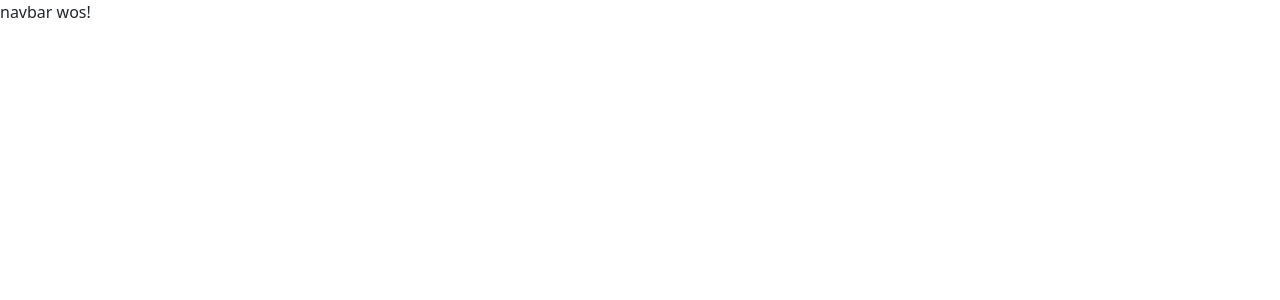
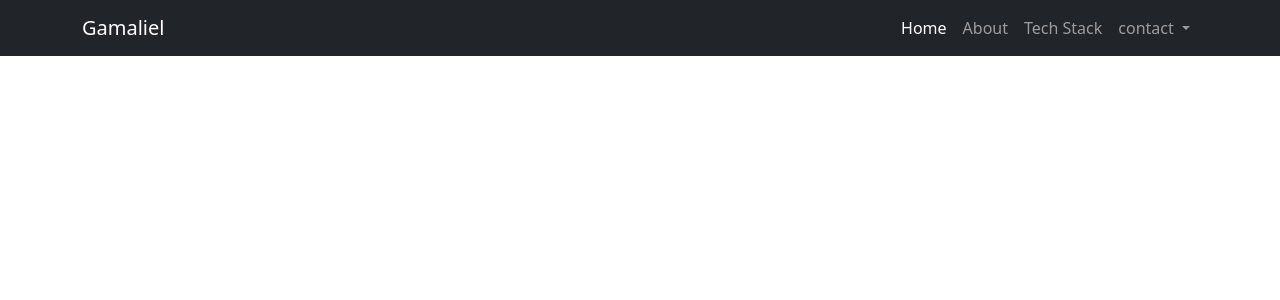
Before and after one commit to sirgama/sirgama.github.io, an Angular app: page / in a window 1280 px wide. Shown: the top 300 px of the page. Built offline with nearby package versions, Linux system fonts and the light colour scheme.

Commit message:
add bootstrap navbar

```diff
--- a/src/app/navbar/navbar.component.html
+++ b/src/app/navbar/navbar.component.html
@@ -1 +1,30 @@
-<p>navbar wos!</p>
+<nav class="navbar navbar-expand-lg bg-dark navbar-dark">
+    <div class="container">
+      <a class="navbar-brand" href="#">Gamaliel</a>
+      <button class="navbar-toggler" type="button" data-bs-toggle="collapse" data-bs-target="#navbarNavDropdown" aria-controls="navbarNavDropdown" aria-expanded="false" aria-label="Toggle navigation">
+        <span class="navbar-toggler-icon"></span>
+      </button>
+      <div class="collapse navbar-collapse" id="navbarNavDropdown">
+        <ul class="navbar-nav ms-auto">
+          <li class="nav-item">
+            <a class="nav-link active" aria-current="page" href="#">Home</a>
+          </li>
+          <li class="nav-item">
+            <a class="nav-link" href="#">About</a>
+          </li>
+          <li class="nav-item">
+            <a class="nav-link" href="#">Tech Stack</a>
+          </li>
+          <li class="nav-item dropdown">
+            <a class="nav-link dropdown-toggle" href="#" id="navbarDropdownMenuLink" role="button" data-bs-toggle="dropdown" aria-expanded="false">
+contact            </a>
+            <ul class="dropdown-menu" aria-labelledby="navbarDropdownMenuLink">
+              <li><a class="dropdown-item" href="#">Action</a></li>
+              <li><a class="dropdown-item" href="#">Another action</a></li>
+              <li><a class="dropdown-item" href="#">Something else here</a></li>
+            </ul>
+          </li>
+        </ul>
+      </div>
+    </div>
+  </nav>
--- a/src/index.html
+++ b/src/index.html
@@ -13,6 +13,7 @@
   <app-root></app-root>
 
 
+  <script src="https://cdnjs.cloudflare.com/ajax/libs/jquery/3.6.0/jquery.min.js" integrity="sha512-894YE6QWD5I59HgZOGReFYm4dnWc1Qt5NtvYSaNcOP+u1T9qYdvdihz0PPSiiqn/+/3e7Jo4EaG7TubfWGUrMQ==" crossorigin="anonymous" referrerpolicy="no-referrer"></script>
   <script src="https://cdn.jsdelivr.net/npm/bootstrap@5.2.0-beta1/dist/js/bootstrap.bundle.min.js" integrity="sha384-pprn3073KE6tl6bjs2QrFaJGz5/SUsLqktiwsUTF55Jfv3qYSDhgCecCxMW52nD2" crossorigin="anonymous"></script>
 
 </body>
```
